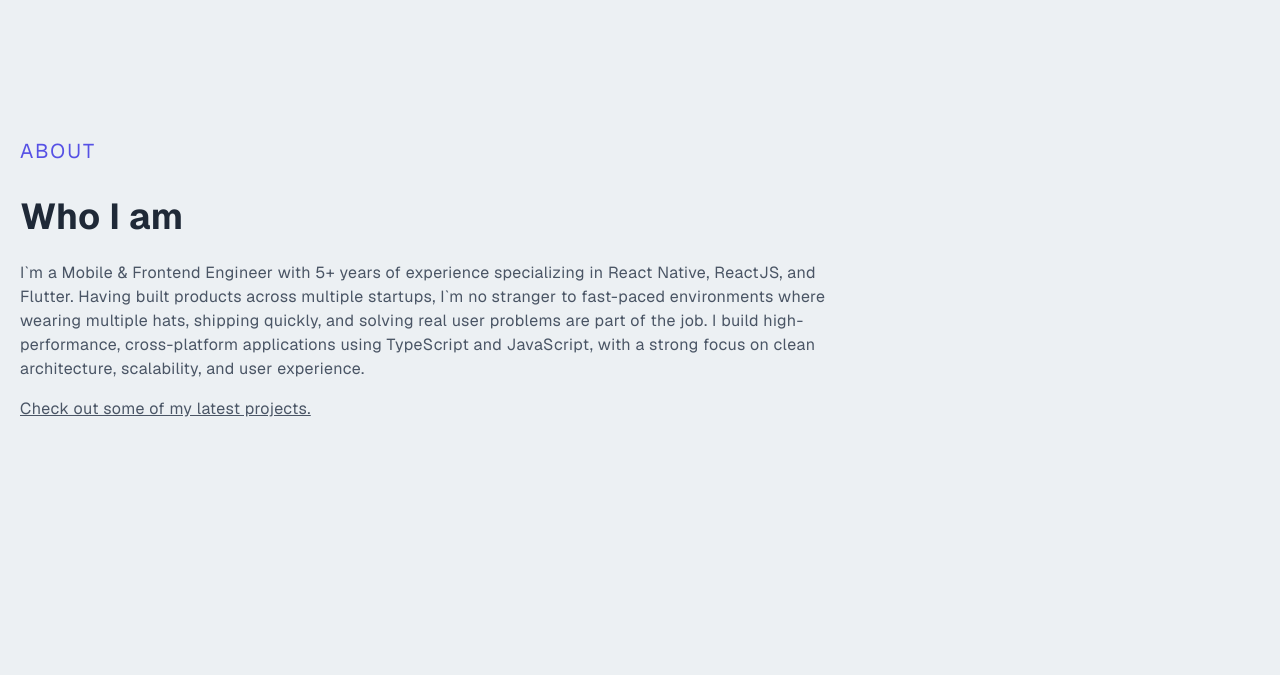
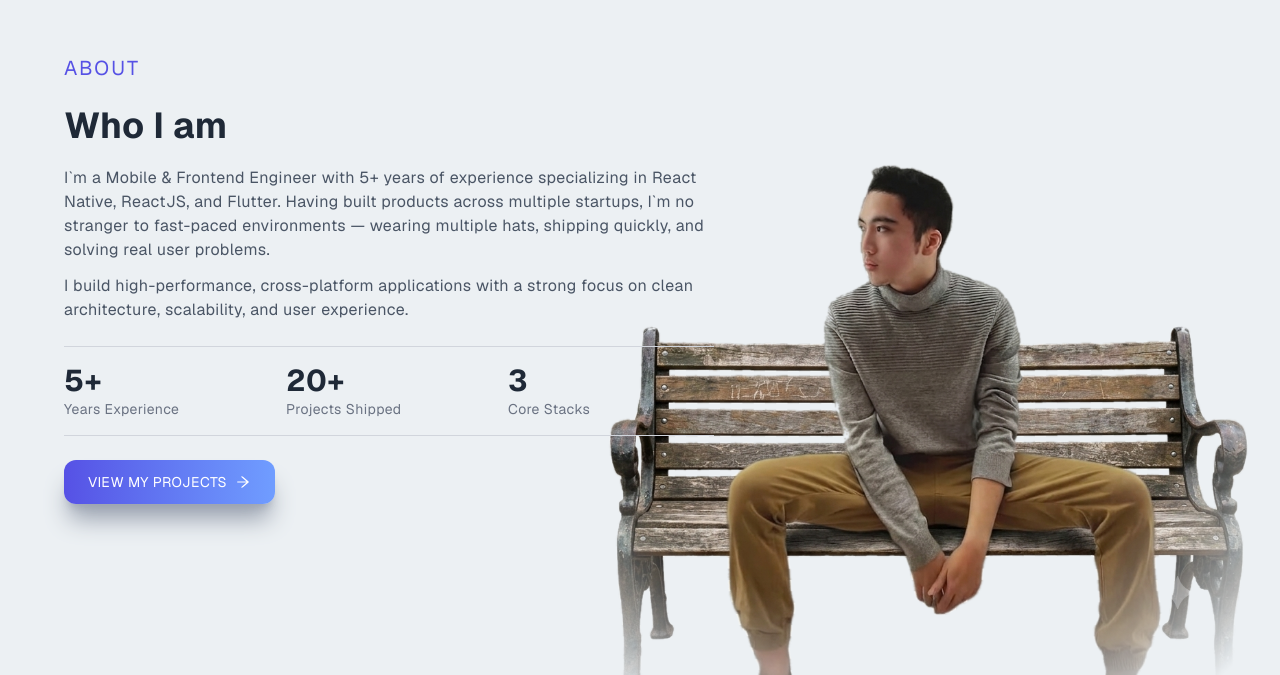
Before and after one commit to evanssmiles/its-my-portfolio, a Next.js app: page / in a window 1280 px wide. Shown: the part 925-1600 px from the top of the page. Built offline with nearby package versions, Linux system fonts and the light colour scheme.

Commit message:
feat: add image about me section

```diff
--- a/src/app/components/About.tsx
+++ b/src/app/components/About.tsx
@@ -1,39 +1,92 @@
 import Image from 'next/image'
 import Link from 'next/link'
-import React from 'react'
-import AboutImg from '../../../public/assets/about.jpg'
+import { AiOutlineArrowRight } from 'react-icons/ai'
+import AboutImg from '../../../public/assets/about-me-park-bench.png'
 import aboutMe from '../data/aboutMe'
 
 export default function About() {
   return (
-    <div id="about" className="flex w-full items-center p-2 py-16 md:h-screen">
-      <div className="m-auto max-w-[1240px] grid-cols-3 gap-8 md:grid">
-        <div className="col-span-2">
-          <p className="py-4 text-xl tracking-widest text-[#5651e5] uppercase">
+    <div
+      id="about"
+      className="relative flex w-full scroll-mt-20 items-center overflow-hidden px-2 py-6 md:min-h-screen md:px-8 lg:px-16"
+    >
+      <div className="mx-auto grid w-full max-w-[1240px] grid-cols-1 gap-8 md:mx-0 md:grid-cols-3">
+        {/* Mobile Only */}
+        {/* <div className="relative mx-auto mb-6 md:hidden">
+          <Image
+            src={AboutImg}
+            alt="Naufal"
+            priority
+            className="mx-auto w-[220px] sm:w-[260px]"
+            style={{
+              maskImage:
+                'radial-gradient(ellipse at center, black 60%, transparent 95%)',
+              WebkitMaskImage:
+                'radial-gradient(ellipse at center, black 60%, transparent 95%)',
+            }}
+          />
+        </div> */}
+
+        <div className="col-span-2 md:max-w-[650px]">
+          <p className="py-2 text-xl tracking-widest text-[#5651e5] uppercase">
             About
           </p>
           <h2 className="py-4">Who I am</h2>
 
-          <p className="py-2 text-gray-600">
+          <p className="py-1 text-gray-600">
             I`m a Mobile & Frontend Engineer with {aboutMe.yearsOfExperience}+
             years of experience specializing in React Native, ReactJS, and
             Flutter. Having built products across multiple startups, I`m no
-            stranger to fast-paced environments where wearing multiple hats,
-            shipping quickly, and solving real user problems are part of the
-            job. I build high-performance, cross-platform applications using
-            TypeScript and JavaScript, with a strong focus on clean
-            architecture, scalability, and user experience.
+            stranger to fast-paced environments — wearing multiple hats,
+            shipping quickly, and solving real user problems.
           </p>
 
+          <p className="py-2 text-gray-600">
+            I build high-performance, cross-platform applications with a strong
+            focus on clean architecture, scalability, and user experience.
+          </p>
+
+          {/* Stat row */}
+          <div className="mt-4 grid grid-cols-3 gap-4 border-y border-gray-300 py-4">
+            <div>
+              <p className="text-3xl font-bold text-[#1f2937]">
+                {aboutMe.yearsOfExperience}+
+              </p>
+              <p className="text-sm text-gray-500">Years Experience</p>
+            </div>
+            <div>
+              <p className="text-3xl font-bold text-[#1f2937]">20+</p>
+              <p className="text-sm text-gray-500">Projects Shipped</p>
+            </div>
+            <div>
+              <p className="text-3xl font-bold text-[#1f2937]">3</p>
+              <p className="text-sm text-gray-500">Core Stacks</p>
+            </div>
+          </div>
+
           <Link href={'/#projects'}>
-            <p className="cursor-pointer py-2 text-gray-600 underline">
-              Check out some of my latest projects.
-            </p>
+            <button className="mt-6 flex items-center gap-2 px-6 py-3 text-sm transition-transform duration-300 hover:scale-105">
+              View My Projects
+              <AiOutlineArrowRight size={16} />
+            </button>
           </Link>
         </div>
-        {/* <div className="m-auto flex h-auto w-full items-center justify-center rounded-xl p-4 shadow-xl shadow-gray-400 duration-300 ease-in hover:scale-105">
-          <Image src={AboutImg} alt={''} className={'rounded-xl'} />
-        </div> */}
+      </div>
+
+      {/* Desktop View */}
+      <div className="absolute right-[-20px] bottom-0 -z-10 hidden md:right-[20px] md:block">
+        <Image
+          src={AboutImg}
+          alt="Naufal"
+          priority
+          className="relative w-[520px] duration-300 ease-in hover:scale-105 lg:w-[720px]"
+          style={{
+            maskImage:
+              'radial-gradient(ellipse at center, black 60%, transparent 95%)',
+            WebkitMaskImage:
+              'radial-gradient(ellipse at center, black 60%, transparent 95%)',
+          }}
+        />
       </div>
     </div>
   )
```
Also changed, not shown: public/assets/about-me-park-bench.png (added).
